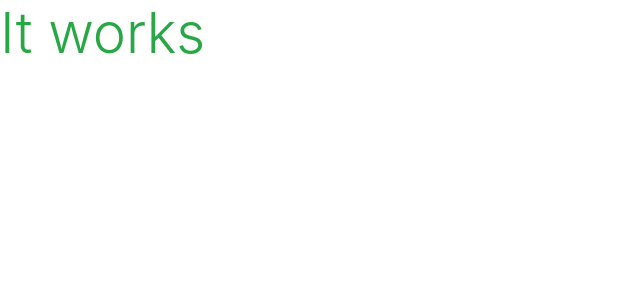
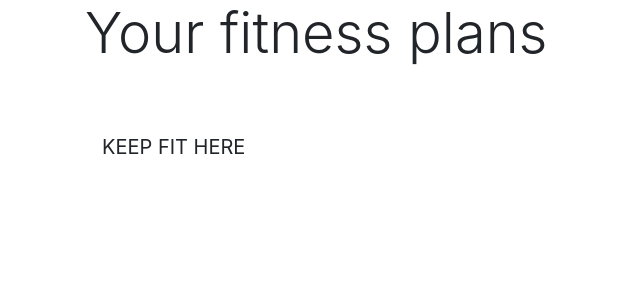
Before and after one commit to maxwellsor169/Keep_Fit_subscription_app, a Django app: page / in a window 1280 px wide. Shown: the top 300 px of the page, without its empty margins (0-640 px from the left). Run offline with Django 3.2, Linux system fonts and the light colour scheme; some libraries are stand-ins or nearby versions.

Commit message:
Added homepage initial content

```diff
--- a/home/templates/home/index.html
+++ b/home/templates/home/index.html
@@ -3,5 +3,18 @@
 {% load static %}
 
 {% block content %}
-    <h1 class="display-4 text-success">It works</h1>
+   <div class="container h-100">
+        <div class="row h-100">
+            <div class="col-7 col-md-6 my-auto">
+                <h1 class="display-4 logo-font text-black">
+                    Your fitness plans
+                </h1>
+                <div class="my-5">
+                    <h4>
+                        <a href="" class="shop-now-button btn btn-lg rounded-0 text-uppercase py-3">Keep Fit Here</a>
+                    </h4>
+                </div>
+            </div>
+        </div>
+    </div>
 {% endblock %}
```
